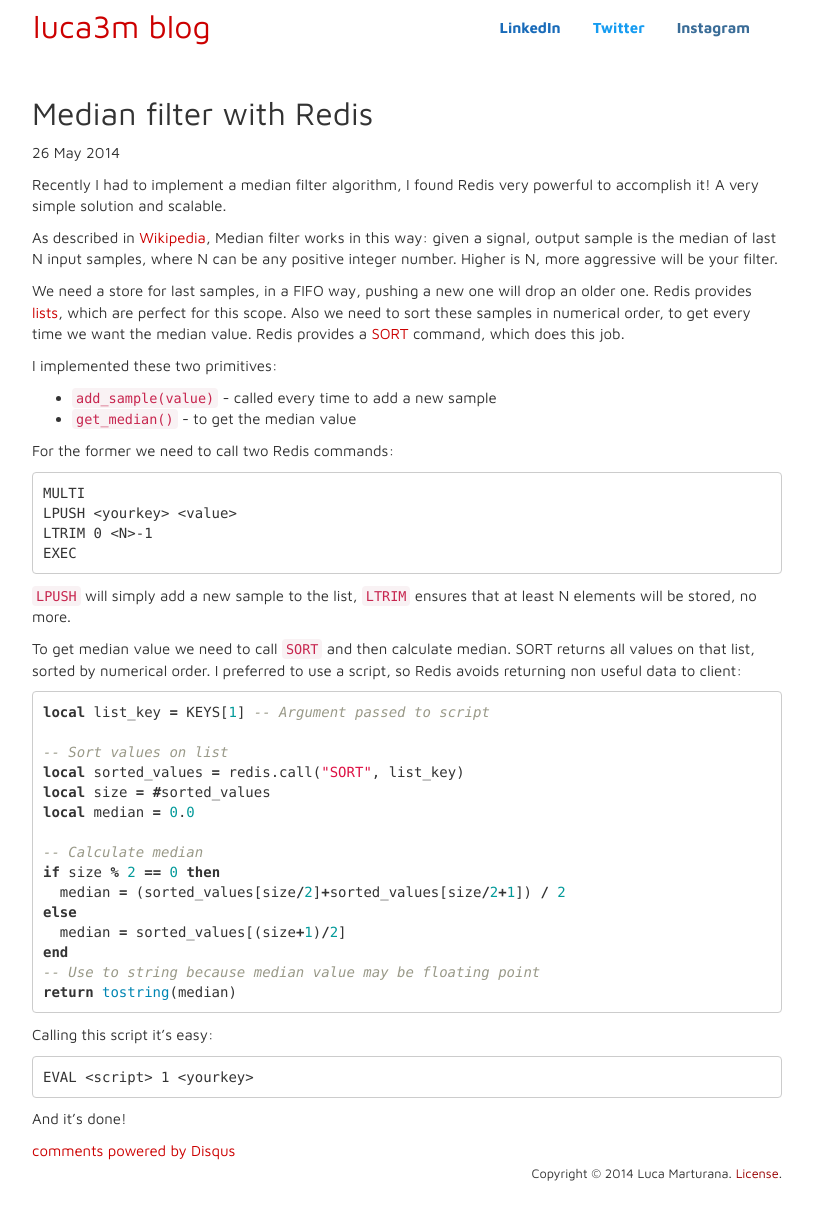
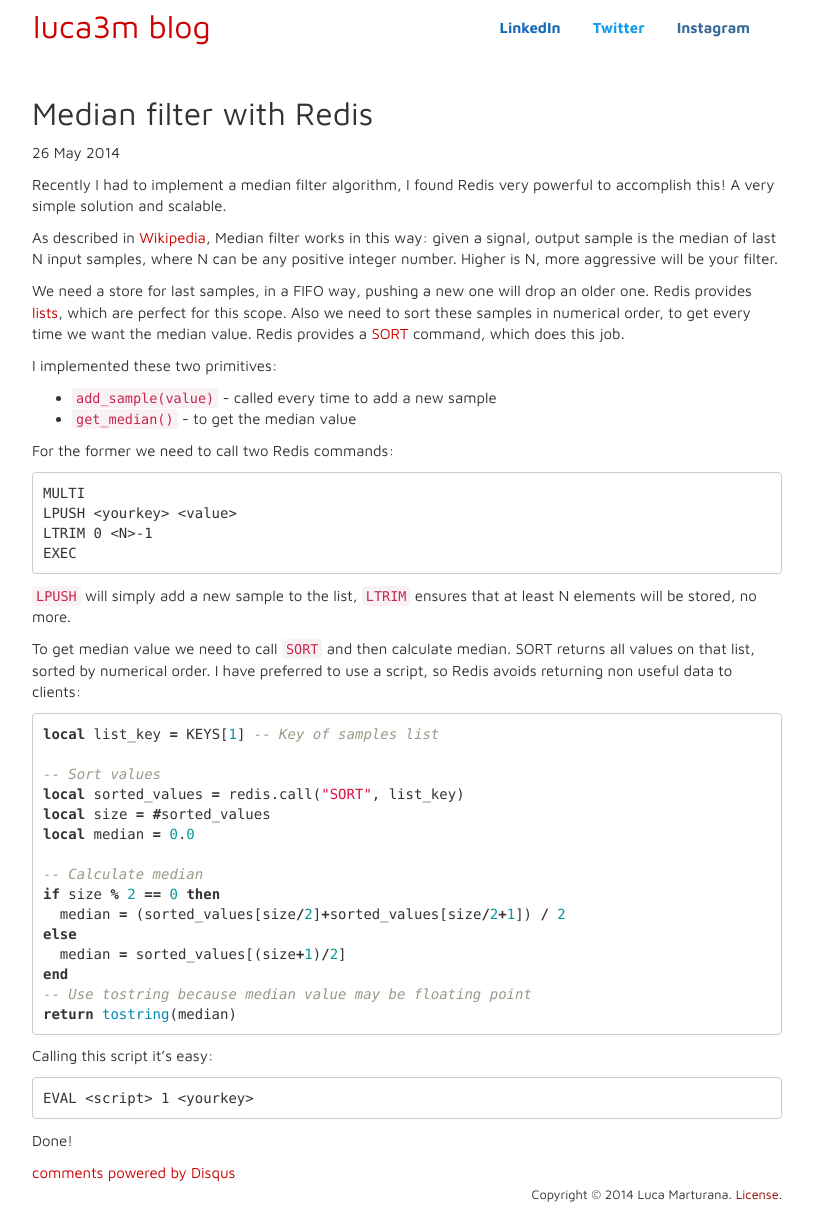
Before and after one commit to luca3m/luca3m.github.io, a Jekyll site: the page built from _posts/2014-05-26-median-filter-redis.md, in a window 1280 px wide. Shown: the whole page, without its empty margins (233-1046 px from the left). Built offline with Jekyll 4.4.1, drawn with Linux system fonts in a browser that asks for light colours; Markdown is read by kramdown in place of the engine named in the settings; comment, search, counter and statistics services are not loaded; before the commit the page ends 1194 px from its top, so only the background shows below that.

Commit message:
Some corrections

````diff
--- a/_posts/2014-05-26-median-filter-redis.md
+++ b/_posts/2014-05-26-median-filter-redis.md
@@ -6,7 +6,7 @@ categories:
 ---
 
 Recently I had to implement a median filter algorithm, I found Redis very powerful
-to accomplish it! A very simple solution and scalable.
+to accomplish this! A very simple solution and scalable.
 
 As described in [Wikipedia](http://en.wikipedia.org/wiki/Median_filter), Median
 filter works in this way: given a signal, output sample is the median of last N input
@@ -36,13 +36,13 @@ EXEC
 N elements will be stored, no more.
 
 To get median value we need to call `SORT` and then calculate median. SORT returns
-all values on that list, sorted by numerical order. I preferred
-to use a script, so Redis avoids returning non useful data to client:
+all values on that list, sorted by numerical order. I have preferred
+to use a script, so Redis avoids returning non useful data to clients:
 
 ```lua
-local list_key = KEYS[1] -- Argument passed to script
+local list_key = KEYS[1] -- Key of samples list
 
--- Sort values on list
+-- Sort values
 local sorted_values = redis.call("SORT", list_key)
 local size = #sorted_values
 local median = 0.0
@@ -53,7 +53,7 @@ if size % 2 == 0 then
 else
   median = sorted_values[(size+1)/2]
 end
--- Use to string because median value may be floating point
+-- Use tostring because median value may be floating point
 return tostring(median)
 ```
 
@@ -63,4 +63,4 @@ Calling this script it's easy:
 EVAL <script> 1 <yourkey>
 ```
 
-And it's done!
+Done!
````
